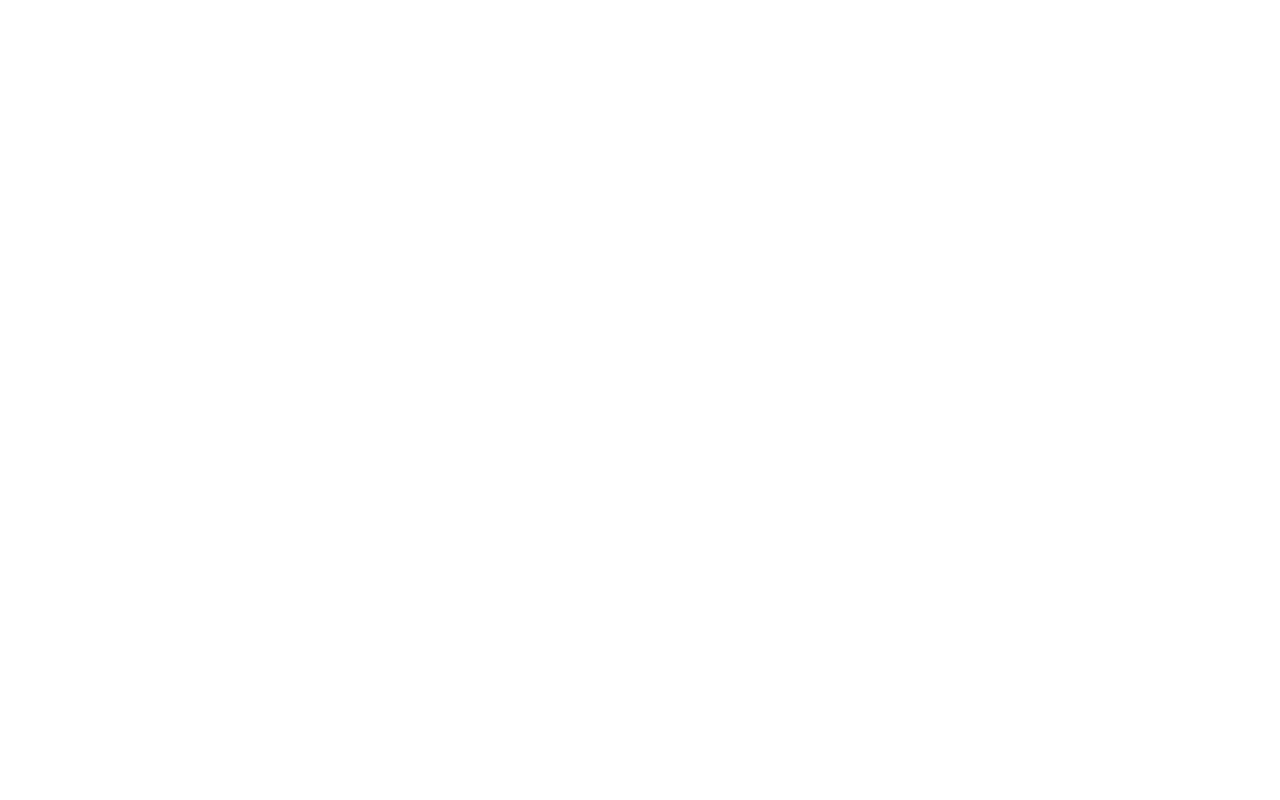
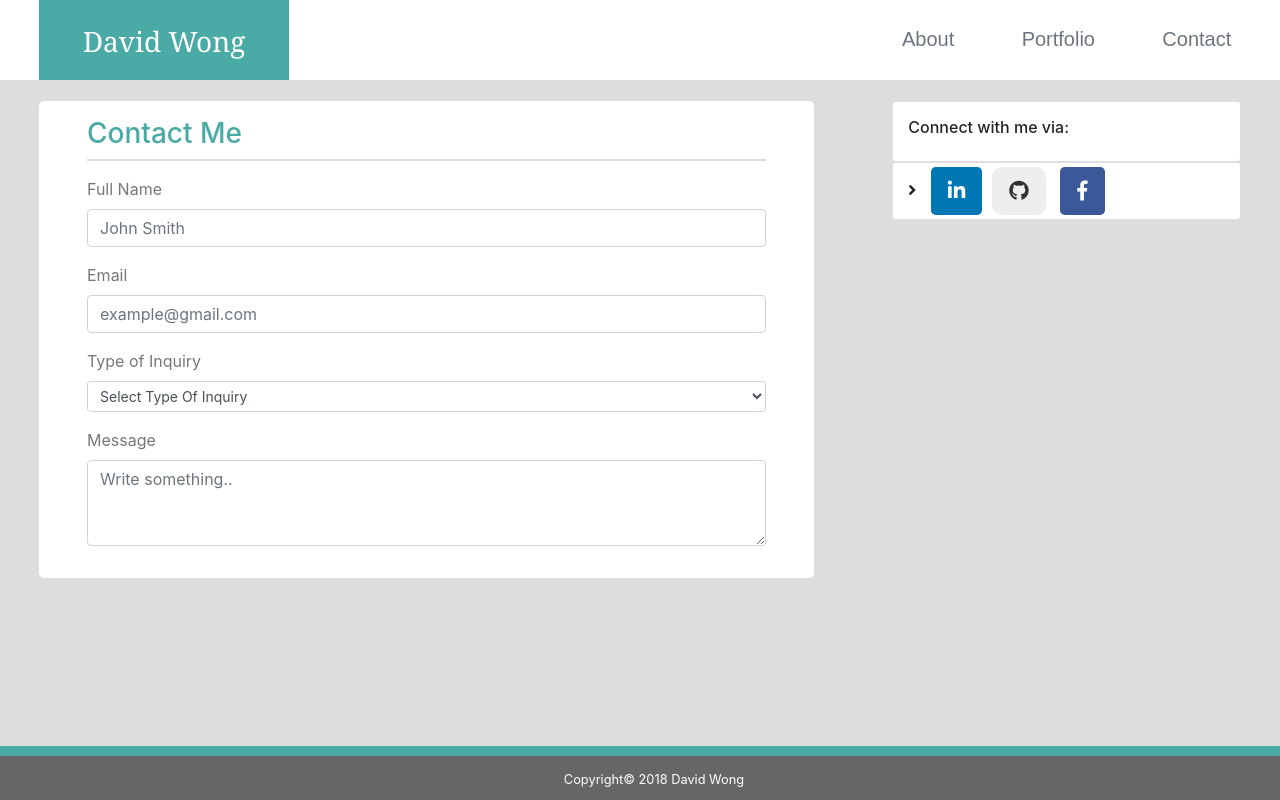
Before and after one commit to DavidWProject/Bootstrap-Portfolio, a plain HTML site: page contact.html in a window 1280 px wide. Drawn offline with nearby package versions, Linux system fonts and the light colour scheme.

Commit message:
a lot of changes

```diff
--- a/assets/css/style.css
+++ b/assets/css/style.css
@@ -72,7 +72,10 @@
 p {
     border-top: 2px solid #dddddd;
     font-size: 16px;
-    padding-top: 10px;
+}
+
+.lead {
+    padding-top: 20px;
 }
 
 .jumbotron {
--- a/contact.html
+++ b/contact.html
@@ -0,0 +1,108 @@
+<!DOCTYPE html>
+<html lang="en-us">
+
+<head>
+
+    <meta charset="UTF-8">
+    <meta name="viewport" content="width=device-width, initial-scale=1.0">
+    <meta http-equiv="X-UA-Compatible" content="ie=edge">
+
+    <link rel="stylesheet" href="https://stackpath.bootstrapcdn.com/bootstrap/4.1.1/css/bootstrap.min.css" integrity="sha384-WskhaSGFgHYWDcbwN70/dfYBj47jz9qbsMId/iRN3ewGhXQFZCSftd1LZCfmhktB" crossorigin="anonymous">
+    <link rel="stylesheet" href="https://use.fontawesome.com/releases/v5.1.0/css/all.css" integrity="sha384-lKuwvrZot6UHsBSfcMvOkWwlCMgc0TaWr+30HWe3a4ltaBwTZhyTEggF5tJv8tbt" crossorigin="anonymous">
+    <link rel="stylesheet" type="text/css" href="assets/css/style.css">
+
+    <title>David Wong's Portfolio Page</title>
+
+</head>
+
+<body>
+
+    <div class="container-fluid">
+        <div class="row row1">
+            <div class="col-lg-8 justify-content-between">
+                <div class="nav nav-pills">
+                    <a class="bg-info text-white d-flex justify-content-around white-space: nowrap" href="#">David Wong</a>
+                </div>
+            </div>
+
+            <div class="col-lg-4 justify-content-center">
+                <ul class="nav d-flex justify-content-around">
+                    <li class="nav-item mt-3">
+                        <a class="nav-link disabled" href="index.html">About</a>
+                    </li>
+                    <li class="nav-item mt-3">
+                        <a class="nav-link disabled" href="portfolio.html">Portfolio</a>
+                    </li>
+                    <li class="nav-item mt-3">
+                        <a class="nav-link disabled" href="contact.html">Contact</a>
+                    </li>
+                </ul>
+            </div>
+
+        </div>
+
+        <div class="row row2">
+            <div class="col-lg-12 mt-3 px-4">
+            </div>
+        </div>
+
+        <div class="row row3">
+            <div class="col-lg-8">
+                <div class="jumbotron ml-4 mr-4 mt-1 mb-10 pt-3 pb-3 pl-5 pr-5">
+                    <form>
+                        <h3>Contact Me</h3>
+                        <p></p>
+                        <div class="form-group">
+                            <label for="exampleFormControlInput1">Full Name</label>
+                            <input type="name" class="form-control" id="exampleFormControlInput1" placeholder="John Smith">
+                        </div>
+                        <div class="form-group">
+                            <label for="exampleFormControlInput2">Email</label>
+                            <input type="name" class="form-control" id="exampleFormControlInput1" placeholder="example@gmail.com">
+                        </div>
+                        <div class="form-group">
+                            <label for="exampleFormControlInput3">Type of Inquiry</label>
+                            <select class="form-control form-control-sm">
+                                <option>Select Type Of Inquiry</option>
+                                <option value="1">Job Inquiries</option>
+                                <option value="2">Business Inquiries</option>
+                                <option value="3">Other</option>
+                            </select>
+                        </div>
+                        <div class="form-group">
+                            <label for="exampleFormControlTextarea1">Message</label>
+                            <textarea class="form-control" id="exampleFormControlTextarea1" rows="3" placeholder="Write something.."></textarea>
+                        </div>
+                    </form>
+                </div>
+            </div>
+            <div class="col-lg-4 mb-10">
+                <div class="row card ml-4 mr-4 mt-1">
+                    <div class="col-sm-12 mt-3 mb-3">
+                        <h6>Connect with me via:</h6>
+                    </div>
+                </div>
+                <div class="row card ml-4 mr-4 pt-1 pb-1">
+                    <div class="col-sm-12">
+                        <i class="fas fa-angle-right"></i>
+                        <a href="https://www.linkedin.com/in/davidwongprofile" title="linkedin" class="btn btn-linkedin btn-lg"><i class="fab fa-linkedin-in"></i>
+                        <a href="http://www.github.com/DavidWProject" title="Github" class="btn btn-github btn-lg"><i class="fab fa-github"></i></a>
+                        <a href="https://www.facebook.com/DavidWong123" title="Facebook" class="btn btn-facebook btn-lg"><i class="fab fa-facebook-f"></i></a>
+                    </div>
+                </div>
+            </div>
+        </div>
+
+        <div class="footer">
+            <div class="row row4">
+                <div class="col-sm-12">
+                    <small>Copyright&copy; 2018 David Wong</small>
+                </div>
+            </div>
+        </div>
+
+    </div>
+
+</body>
+
+</html>
```
Also changed, not shown: portfolio.html (+1 -3 lines).
